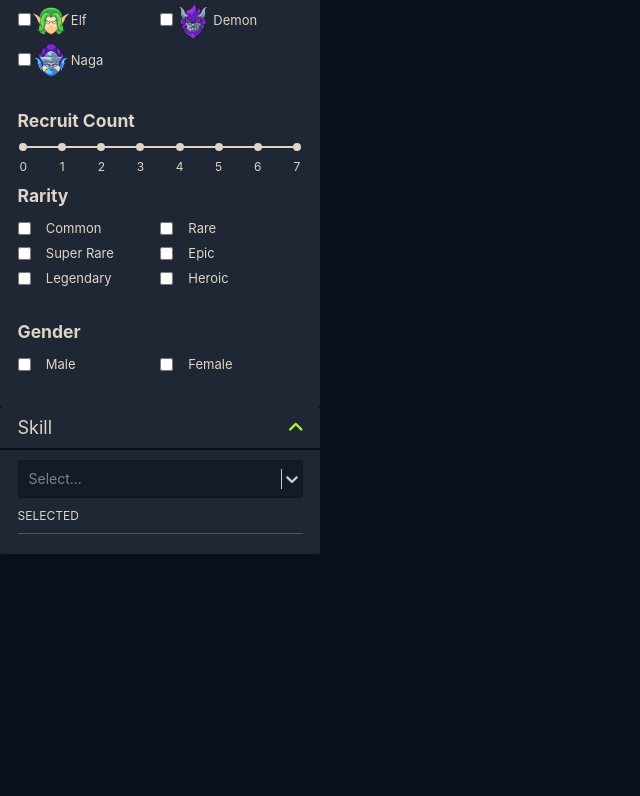
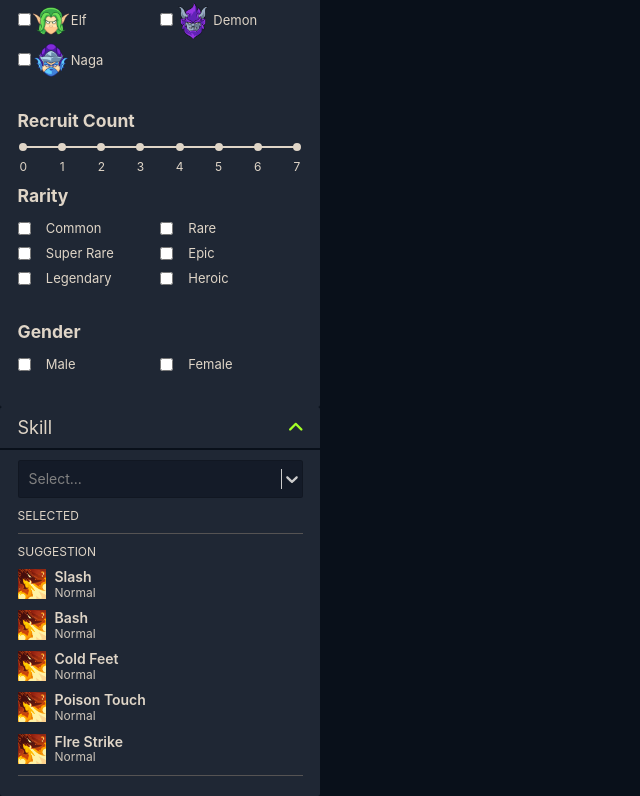
Before and after one commit to PeterPan627/NFT_Marketplace, a React (Create React App) app: page / in a window 1280 px wide. Shown: the part 1199-1995 px from the top of the page, without its empty margins (0-640 px from the left). Before the commit the page ends 1753 px from the top, so only its background shows below. Built offline with nearby package versions, Linux system fonts and the light colour scheme.

Commit message:
Completed Skill Filter Panel

```diff
--- a/src/pages/Marketplace/components/Accordion/styled.ts
+++ b/src/pages/Marketplace/components/Accordion/styled.ts
@@ -42,5 +42,5 @@ export const AccordionBody = styled.div<{ expanded: boolean }>`
     padding: 0;
   `}
   transition: height 0.2s ease-in-out;
-  /* overflow: hidden; */
+  overflow: hidden;
 `
--- a/src/pages/Marketplace/components/SkillFilter/index.tsx
+++ b/src/pages/Marketplace/components/SkillFilter/index.tsx
@@ -52,7 +52,7 @@ const SkillFilter: React.FC<Props> = ({
     });
   };
 
-  const formatOptionLabel = (props: any) => {
+  const renderOptionItem = (props: any) => {
     const { label, customAbbreviation } = props;
     return (
       <OptionItemWrapper>
@@ -67,12 +67,43 @@ const SkillFilter: React.FC<Props> = ({
     );
   };
 
+  const renderSuggestionOptions = () => {
+    const selectedValues = selectedOptions.map((item) => item?.value);
+    let resultElements = [],
+      index = 0;
+    while (resultElements.length < 5 && index < SkillParams.length) {
+      const crrElement = SkillParams[index];
+      const isSelected = selectedValues.includes(crrElement.value);
+      if (!isSelected)
+        resultElements.push(
+          <SkillFilterSelectedItem
+            key={index}
+            onClick={() =>
+              handleChangeSelect({
+                label: crrElement.name,
+                value: crrElement.value,
+                customAbbreviation: `${crrElement.image}&&${crrElement.type}`,
+              })
+            }
+          >
+            <SelectedItemImage image={crrElement.image} />
+            <SelectedItemLabel>
+              <div>{crrElement.name}</div>
+              <div>{crrElement.type}</div>
+            </SelectedItemLabel>
+          </SkillFilterSelectedItem>
+        );
+      index++;
+    }
+    return resultElements;
+  };
+
   const renderSkillFilter = () => {
     return (
       <>
         <StyledSelect
           value={null}
-          formatOptionLabel={formatOptionLabel}
+          formatOptionLabel={renderOptionItem}
           options={[...Array(20)].map((item, index) => ({
             label: SkillParams[index].name,
             value: SkillParams[index].value,
@@ -99,6 +130,10 @@ const SkillFilter: React.FC<Props> = ({
             );
           })}
         </SelectedOptionPanel>
+        <SelectedOptionPanel>
+          <SkillFilterItemName>SUGGESTION</SkillFilterItemName>
+          {renderSuggestionOptions()}
+        </SelectedOptionPanel>
       </>
     );
   };
--- a/src/pages/Marketplace/components/SkillFilter/styled.ts
+++ b/src/pages/Marketplace/components/SkillFilter/styled.ts
@@ -88,6 +88,7 @@ export const SkillFilterSelectedItem = styled.p`
   display: flex;
   margin-top: 0;
   margin-bottom: 1rem;
+  cursor: pointer;
 `
 
 export const SelectedItemImage = styled.div<{ image: string }>`
```
